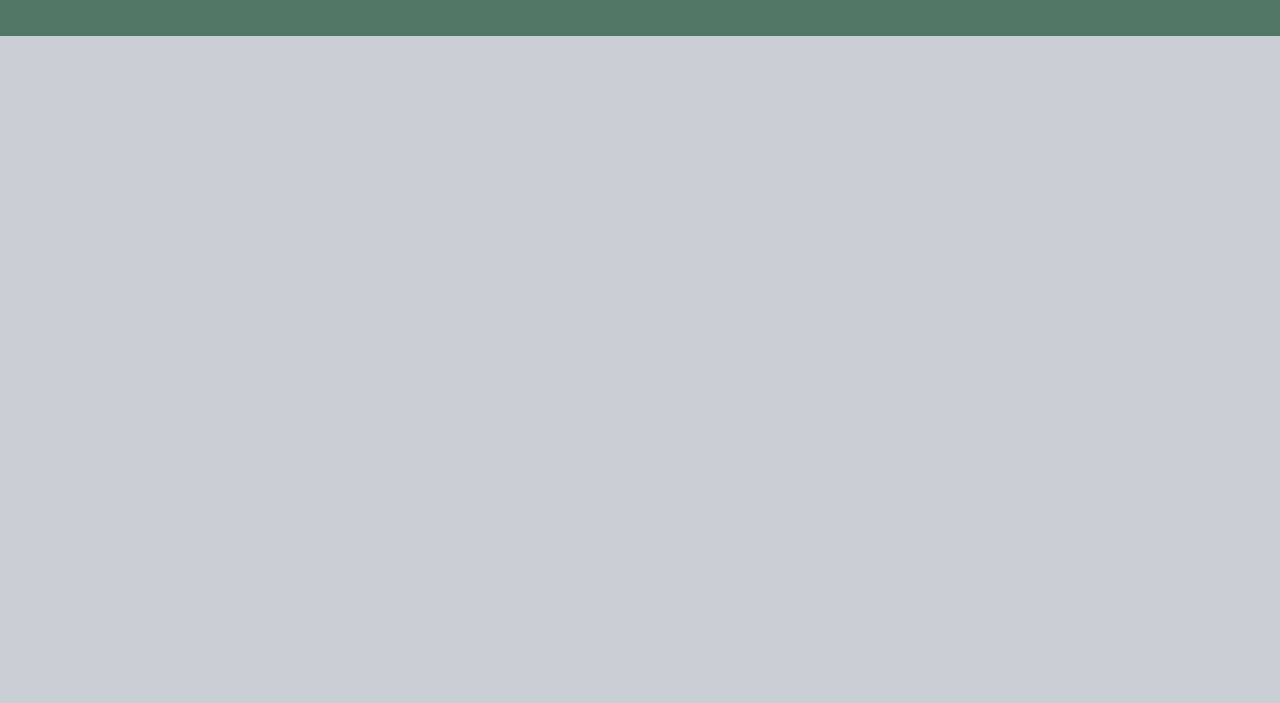
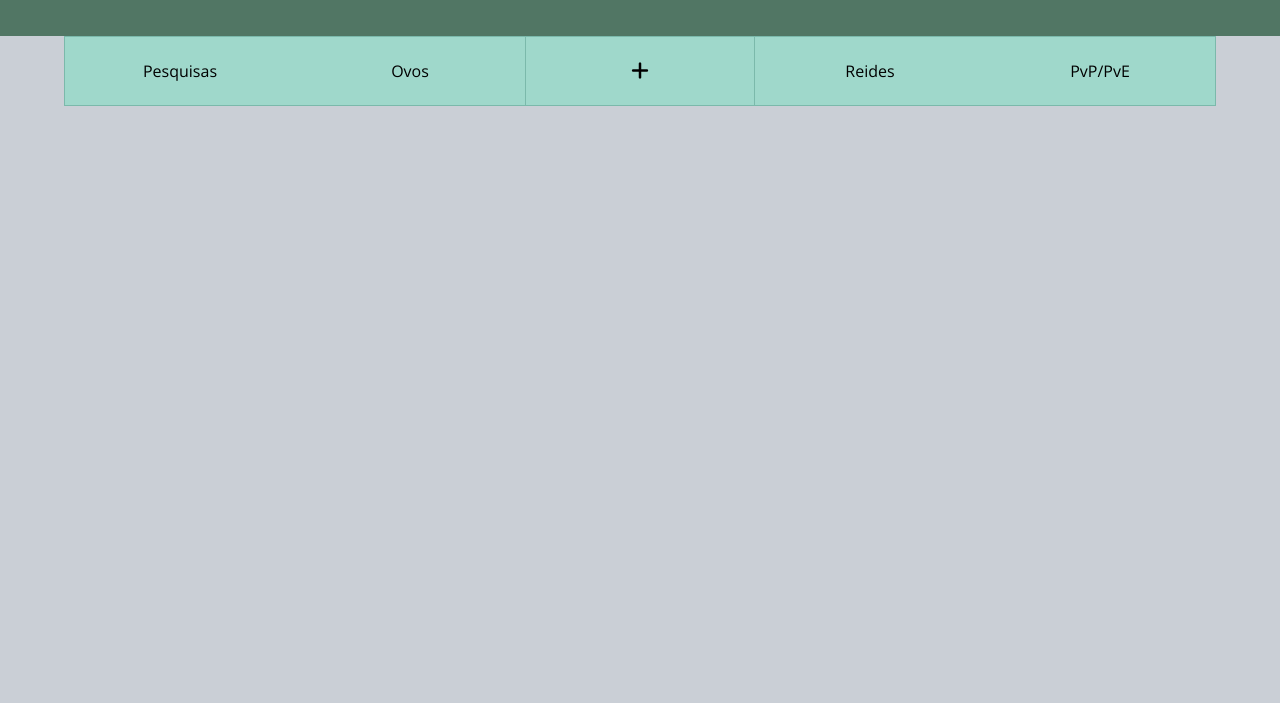
Before and after one commit to adrianojfn/Pokemon-GO-Wiki, a plain HTML site: page src/index.html in a window 1280 px wide. Shown: the part 97-800 px from the top of the page. Drawn offline with nearby package versions, Linux system fonts and the light colour scheme.

Commit message:
Adicionada a navbar com efeito dropdown

```diff
--- a/src/css/style.css
+++ b/src/css/style.css
@@ -7,7 +7,7 @@
     font-size: 100%;
     border: none;
     outline: none;
-    font-weight: 300;
+    font-weight: 400;
     box-sizing: border-box;
     font-family: 'Open Sans', sans-serif;
 }
@@ -86,3 +86,43 @@ img {
     color: #000000;
     padding: 2%;
 }
+/* NAVBAR COM DROPDOWN */
+.navbar {
+    display: flex;
+    width: 90%;
+    text-align: center;
+    margin-left: auto;
+    margin-right: auto;
+    border: 1px solid rgb(123, 185, 171);
+}
+.item-navbar {
+    width: 20%;
+    background-color: #9FD8CB;
+    padding: 2% 3%;
+    color: #000000;
+}
+.item-navbar-central {
+    width: 20%;
+    background-color: #9FD8CB;
+    padding: 2% 3%;
+    color: #000000;
+    cursor: pointer;
+    font-size: 1em;
+    border-left: 1px solid rgb(123, 185, 171);
+    border-right: 1px solid rgb(123, 185, 171);
+}
+#navbar-dropdown {
+    display: flex;
+    width: 90%;
+    text-align: center;
+    margin-left: auto;
+    margin-right: auto;
+    border: 1px solid rgb(123, 185, 171);
+    border-top: none;
+}
+.item-dropdown {
+    width: 50%;
+    background-color: rgb(144, 202, 189);
+    padding: 2% 3%;
+    color: #000000;
+}
--- a/src/index.html
+++ b/src/index.html
@@ -22,6 +22,15 @@
                 document.querySelector(".menu-social").style.display = "block"
             })
         })
+        function show_hide() {
+            var click = document.getElementById("navbar-dropdown")
+                if(click.style.display == "none") {
+                    click.style.display = "flex"
+                }
+                else {
+                    click.style.display = "none"
+                }
+        }
     </script>
 </head>
 <body>
@@ -37,5 +46,32 @@
             </ul>
         </nav>
     </header>
+
+    <div class="navbar">
+        <a class="item-navbar" href="pesquisas.html">
+            Pesquisas
+        </a>
+        <a class="item-navbar" href="ovos.html">
+            Ovos
+        </a>
+        <a class="item-navbar-central" onclick="show_hide()">
+            <i class="fas fa-plus fa-lg"></i>
+        </a>
+        <a class="item-navbar" href="reides.html">
+            Reides
+        </a>
+        <a class="item-navbar" href="tier-lists.html">
+            PvP/PvE
+        </a>
+    </div>
+    <div id="navbar-dropdown" style="display: none;">
+        <a class="item-dropdown" href="pokedex.html">
+            Pokedex
+        </a>
+        <a class="item-dropdown" href="go-rocket.html">
+            GO Rocket
+        </a>
+    </div>
+
 </body>
 </html>
```
